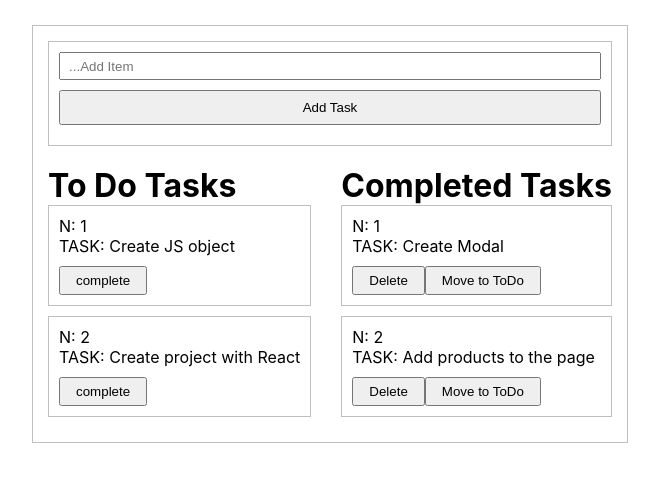
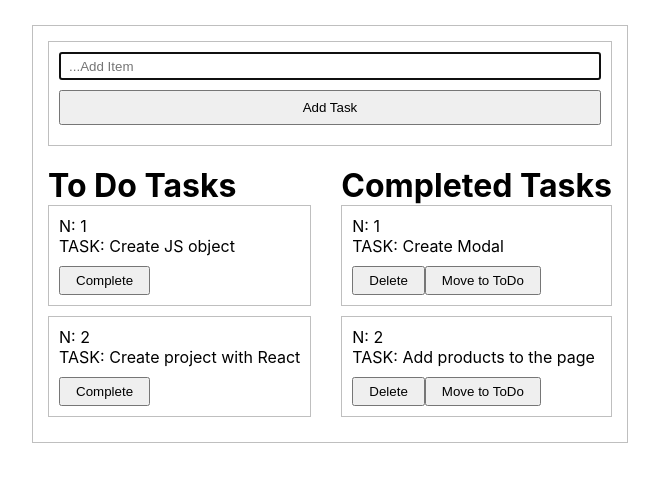
Before and after one commit to guranda26/react-todo-app, a React (Create React App) app: page / in a window 1280 px wide. Shown: the top 482 px of the page, without its empty margins (310-969 px from the left). Built offline with nearby package versions, Linux system fonts and the light colour scheme.

Commit message:
feat: todo app with functional react

```diff
--- a/src/components/UserItem.jsx
+++ b/src/components/UserItem.jsx
@@ -1,4 +1,4 @@
-import React, { PureComponent } from "react";
+import React, { useCallback } from "react";
 
 const UserItem = ({
   id,
@@ -19,7 +19,7 @@ const UserItem = ({
           <button onClick={() => moveToToDoAction(id)}>Move to ToDo</button>
         </>
       ) : (
-        <button onClick={() => action(id)}>{redirect}</button>
+        <button onClick={() => action(id)}>Complete</button>
       )}
     </div>
   );
--- a/src/components/UsersList.jsx
+++ b/src/components/UsersList.jsx
@@ -1,115 +1,87 @@
-import React, { Component } from "react";
+import React, { useCallback, useEffect, useRef, useState } from "react";
 import UserItem from "./UserItem";
 
-class UsersList extends Component {
-  state = {
-    inputValue: "",
-    users: [
+const UsersList = () => {
+  const [inputValue, setInputValue] = useState("");
+  const [todos, setTodos] = useState([
     { id: 1, name: "Create JS object", redirect: "complete" },
     { id: 2, name: "Create project with React", redirect: "complete" },
-    ],
-    completed: [
+  ]);
+  const [completed, setCompleted] = useState([
     { id: 1, name: "Create Modal" },
     { id: 2, name: "Add products to the page" },
-    ],
+  ]);
+
+  const inputRef = useRef(null);
+  useEffect(() => {
+    inputRef.current.focus();
+  }, []);
+
+  const onChange = (event) => {
+    const value = event.target.value;
+
+    setInputValue(value);
+
+    console.log(inputValue);
   };
 
-  componentDidMount() {
-    console.log("Component is mounted");
-  }
+  const addTask = (event) => {
+    event.preventDefault();
 
-  componentDidUpdate(prevProps, prevState) {
-    console.log("Component is updated");
-  }
+    const todo = {
+      id: todos.length + 1,
+      name: inputValue,
+      redirect: "complete",
+    };
 
-  componentWillUnmount() {
-    console.log("Component is unmounted");
-  }
+    setTodos((prevState) => [...prevState, todo]);
+    setInputValue("");
+  };
 
-  componentDidCatch(error, errorInfo) {
-    console.error("Error caught in component:", error);
-    console.error("Error info:", errorInfo);
-  }
+  // const removeUser = (id) => {
+  //   const taskData = todos.filter((task) => task.id !== id);
+  //   setTodos(taskData);
+  // };
 
-  shouldComponentUpdate(nextProps, nextState) {
-    return (
-      nextState.inputValue !== this.state.inputValue ||
-      nextState.users !== this.state.users ||
-      nextState.completed !== this.state.completed ||
-      nextProps.someProp !== this.props.someProp
-    );
-  }
-  onChange = (event) => {
-    const value = event.target.value;
-
-    this.setState({
-      inputValue: value,
+  const removeCompletedTask = useCallback((id) => {
+    setCompleted((prevState) => prevState.filter((task) => task.id !== id), []);
   });
 
-    console.log(this.state.inputValue);
-  };
+  // const moveToToDo = useCallback((id) => {
+  //   setCompleted((prevState) => prevState.filter((task) => task.id !== id));
+  //   setTodos((prevState) => [
+  //     ...todos,
+  //     { ...prevState.find((task) => task.id === id), redirect: "complete" },
+  //   ]);
+  // });
 
-  addUser = (event) => {
-    event.preventDefault();
-
-    const user = {
-      id: this.state.users.length + 1,
-      name: this.state.inputValue,
-    };
-
-    this.setState({
-      users: [...this.state.users, user],
-      inputValue: "",
-    });
-  };
-
-  removeUser = (id) => {
-    const users = this.state.users.filter((user) => user.id !== id);
-    this.setState({
-      users,
-    });
-  };
-
-  removeCompletedTask = (id) => {
-    const updatedCompleted = this.state.completed.filter(
-      (task) => task.id !== id
+  const moveToToDo = useCallback(
+    (id) => {
+      setCompleted((prevState) => prevState.filter((task) => task.id !== id));
+      setTodos((prevState) => [
+        ...prevState,
+        { ...completed.find((task) => task.id === id), redirect: "incomplete" },
+      ]);
+    },
+    [completed, setCompleted, setTodos]
   );
 
-    this.setState({
-      completed: updatedCompleted,
+  const redirectUser = useCallback((id) => {
+    setTodos((prevState) => prevState.filter((user) => user.id !== id));
+    setCompleted((prevCompleted) => [
+      ...completed,
+      prevCompleted.find((user) => user.id === id),
+    ]);
   });
-  };
 
-  moveToToDo = (id) => {
-    const completedTask = this.state.completed.find((task) => task.id === id);
-    const updatedCompleted = this.state.completed.filter(
-      (task) => task.id !== id
-    );
-
-    this.setState((prevState) => ({
-      completed: updatedCompleted,
-      users: [...prevState.users, { ...completedTask, redirect: "complete" }],
-    }));
-  };
-
-  redirectUser = (id) => {
-    const updatedUsers = this.state.users.filter((user) => user.id !== id);
-    const completedTask = this.state.users.find((user) => user.id === id);
-
-    this.setState((prevState) => ({
-      users: updatedUsers,
-      completed: [...prevState.completed, completedTask],
-    }));
-  };
-
-  render() {
   return (
     <div className="users">
-        <form className="user-form" onSubmit={this.addUser}>
+      <form className="user-form" onSubmit={addTask}>
         <input
+          ref={inputRef}
           type="text"
-            onChange={this.onChange}
-            value={this.state.inputValue}
+          onChange={onChange}
+          value={inputValue}
           placeholder="...Add Item"
         />
         <button type="submit">Add Task</button>
@@ -117,35 +89,34 @@ class UsersList extends Component {
       <div className="todos">
         <div>
           <h1>To Do Tasks</h1>
-            {this.state.users.map((user) => (
+          {todos.map((todo) => (
             <UserItem
-                key={user.id}
-                id={user.id}
-                name={user.name}
-                action={this.redirectUser}
-                redirect={user.redirect}
+              key={`todo-${todo.id}`}
+              id={todo.id}
+              name={todo.name}
+              action={redirectUser}
+              redirect={todo.redirect}
             />
           ))}
         </div>
         <div className="completed">
           <h1>Completed Tasks</h1>
-            {this.state.completed.map((task) => (
+          {completed.map((task) => (
             <UserItem
-                key={task.id}
+              key={`completed-${task.id}`}
               id={task.id}
               name={task.name}
-                action={this.redirectUser}
+              action={redirectUser}
               redirect={task.redirect}
               isCompleted={true}
-                deleteAction={this.removeCompletedTask}
-                moveToToDoAction={this.moveToToDo}
+              deleteAction={removeCompletedTask}
+              moveToToDoAction={moveToToDo}
             />
           ))}
         </div>
       </div>
     </div>
   );
-  }
-}
+};
 
 export default UsersList;
```
Lines whose indentation alone changed are shown as unchanged.
